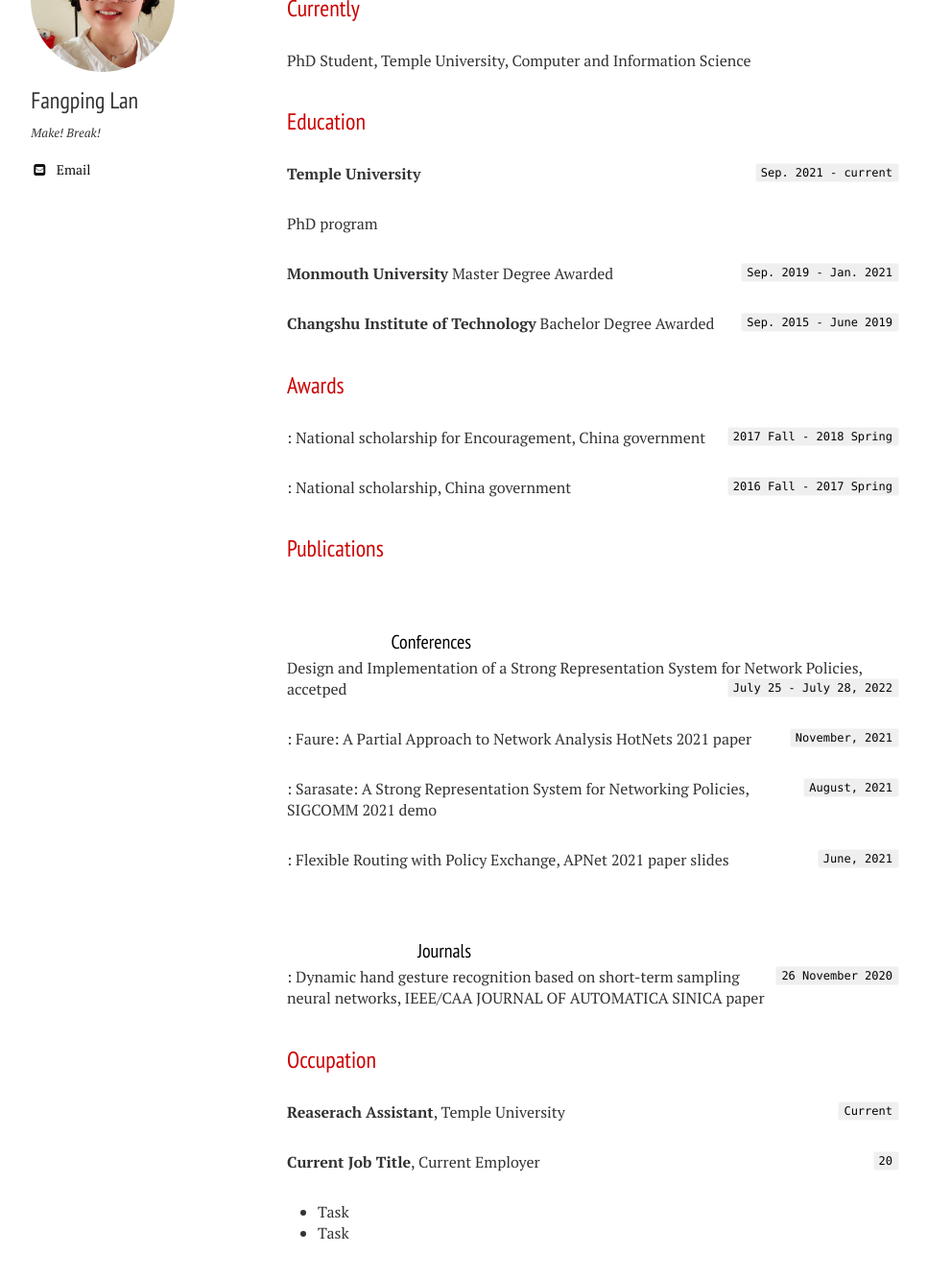
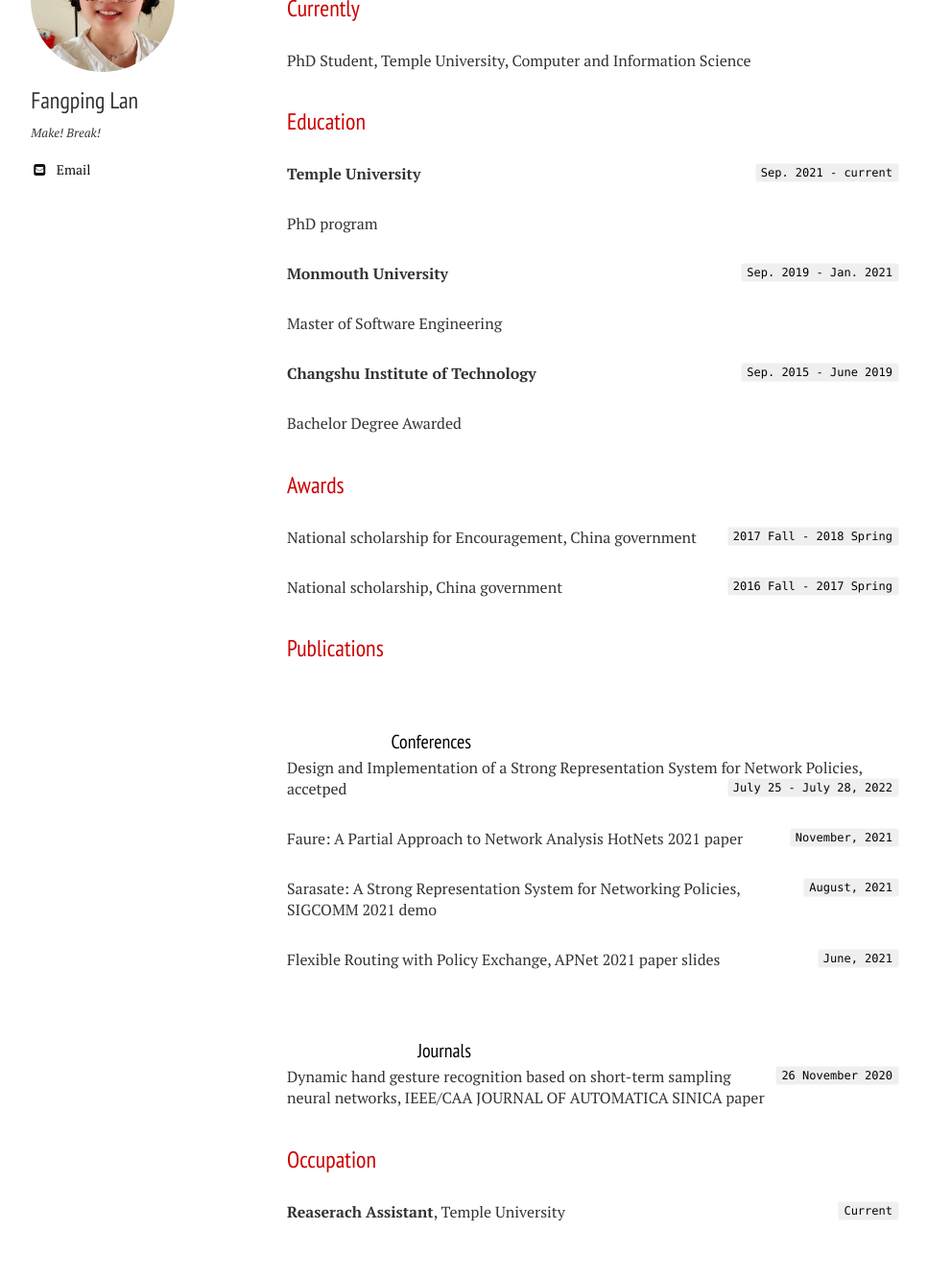
Before and after one commit to lanfangping/lanfangping.github.io, a Jekyll site: the page built from cv.md, in a window 1280 px wide and 1400 px high, scrolled down 231 px. Shown: the top 1331 px of the window at 96% size, without its empty margins (21-988 px from the left). Built offline with Jekyll 4.4.1, drawn with Linux system fonts in a browser that asks for light colours; nearby versions of some CDN libraries; our own code applies the rules of GitHub Pages for plain Markdown files.

Commit message:
Update cv.md

```diff
--- a/cv.md
+++ b/cv.md
@@ -7,24 +7,30 @@
 
 ## Education
 `Sep. 2021 - current`
+
 __Temple University__
 
 PhD program
 
 `Sep. 2019 - Jan. 2021`
+
 __Monmouth University__
-Master Degree Awarded
+
+Master of Software Engineering
+
+
 
 `Sep. 2015 - June 2019`
 __Changshu Institute of Technology__
+
 Bachelor Degree Awarded
 
 ## Awards
 
-`2017 Fall - 2018 Spring`:
+`2017 Fall - 2018 Spring`
 National scholarship for Encouragement, China government
 
-`2016 Fall - 2017 Spring`:
+`2016 Fall - 2017 Spring`
 National scholarship, China government
 
 
@@ -37,19 +43,19 @@
 Design and Implementation of a Strong Representation System for Network Policies, accetped
 `July 25 - July 28, 2022`
 
-`November, 2021`:
+`November, 2021`
 Faure: A Partial Approach to Network Analysis [HotNets 2021](https://conferences.sigcomm.org/hotnets/2021/) [paper](docs/Hotnets2021/faure.pdf)
 
 
-`August, 2021`:
+`August, 2021`
 Sarasate: A Strong Representation System for Networking Policies, [SIGCOMM 2021 demo](docs/sigcomm2021/sigcomm2021_demo.pdf)
 
-`June, 2021`:
+`June, 2021`
 Flexible Routing with Policy Exchange, APNet 2021 [paper](docs/apnet2021/apnet2021.pdf) [slides](docs/apnet2021/apnet21-talk.key)
 
 ### Journals
 
-`26 November 2020`:
+`26 November 2020`
 Dynamic hand gesture recognition based on short-term sampling neural networks, IEEE/CAA JOURNAL OF AUTOMATICA SINICA [paper](https://ieeexplore.ieee.org/document/9272702)
 
 
@@ -77,11 +83,11 @@
 <!-- - Task
 - Task -->
 
-`20`
+<!-- `20`
 __Current Job Title__, Current Employer
 
 - Task
-- Task
+- Task -->
 
 
 
```
